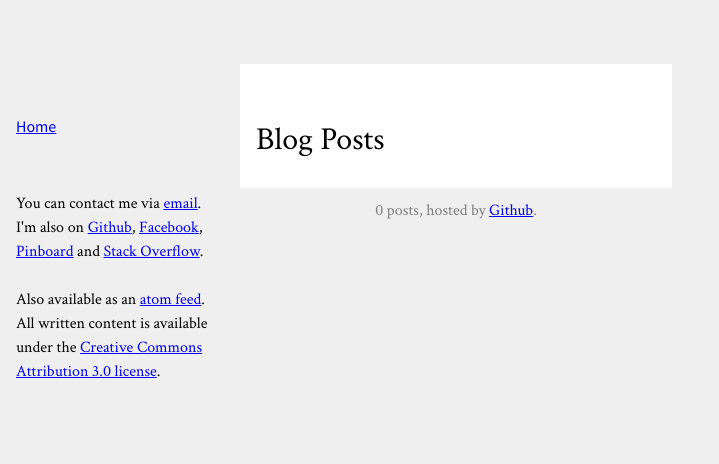
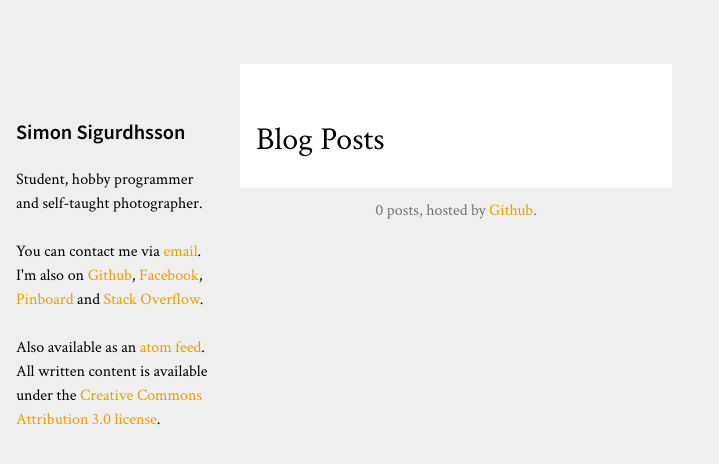
Before and after one commit to urdh/blog, a Jekyll site: the page built from index.html, in a window 1280 px wide. Shown: the top 464 px of the page, without its empty margins (0-719 px from the left). Built offline with Jekyll 4.4.1, drawn with Linux system fonts in a browser that asks for light colours; Markdown is read by kramdown in place of the engine named in the settings.

Commit message:
Further CSS fixes. Better colour scheme may be needed.

```diff
--- a/_layouts/default.html
+++ b/_layouts/default.html
@@ -10,8 +10,8 @@
 	</head>
 	<body>
     <header>
-      <h1>{{ site.title }}</h1>
-      <a href="/">Home</a>
+      <h1><a href="/">{{ site.name }}</a></h1>
+      <p>Student, hobby programmer and self-taught photographer.</p>
     </header>
     {{ content }}
     <footer>
--- a/stylesheets/general.css
+++ b/stylesheets/general.css
@@ -25,19 +25,41 @@ code, kbd, pre, samp {
 /* Actually styling stuff */
 body {
     background: #efefef;
+    color: black;
     padding: 4em 0;
     overflow: auto;
 }
 body>header {
     float: left;
     width: 12em;
-    padding: 1em 2em 1em 1em;
+    padding: 1em 2em 0 1em;
+}
+body>header h1 {
+    font-family: 'Source Sans Pro', sans-serif;
+    font-size: 1.276em;
+    line-height: 1.1755;
+    margin-top: 1.9592em;
+    margin-bottom: 0.3918em;
+    font-weight: 600;
+}
+body>header p {
+    font-family: 'Crimson Text', serif;
+    text-indent: 0;
+    margin: 1.5em 0;
+    text-align: left;
+}
+.post header h1 {
+    font-size: 2.8284em;
+    line-height: 1.0606;
+    margin-top: 0.415em;
+    margin-bottom: 0.5em;
+    font-weight: normal;
 }
 .post header p:first-child {
     font-family: 'Crimson Text', serif;
     font-size: 0.7072em;
     line-height: 2.121;
-    top: 3.5348em;
+    top: 1.5348em;
     position: absolute;
     text-transform: uppercase;
 }
@@ -62,7 +84,7 @@ body>header {
     padding: .7072em 0;
     text-align: center !important;
     font-family: 'Crimson Text', serif;
-    color: #7f7f7f;
+    color: #737373;
 }
 .post div.highlight {
     padding: 0 1em;
@@ -71,7 +93,7 @@ body>header {
 body>footer {
     clear: left;
     width: 12em;
-    padding: 1em 2em 1em 1em;
+    padding: 0 2em 0 1em;
     font-family: 'Crimson Text', serif;
 }
 body>footer p {
@@ -79,3 +101,13 @@ body>footer p {
     margin: 1.5em 0;
     text-align: left;
 }
+a {
+    color: #ED9E00;
+    text-decoration: none;
+}
+body>header h1>a {
+    color: black;
+}
+a:hover {
+    color: #FFC550 !important;
+}
```
